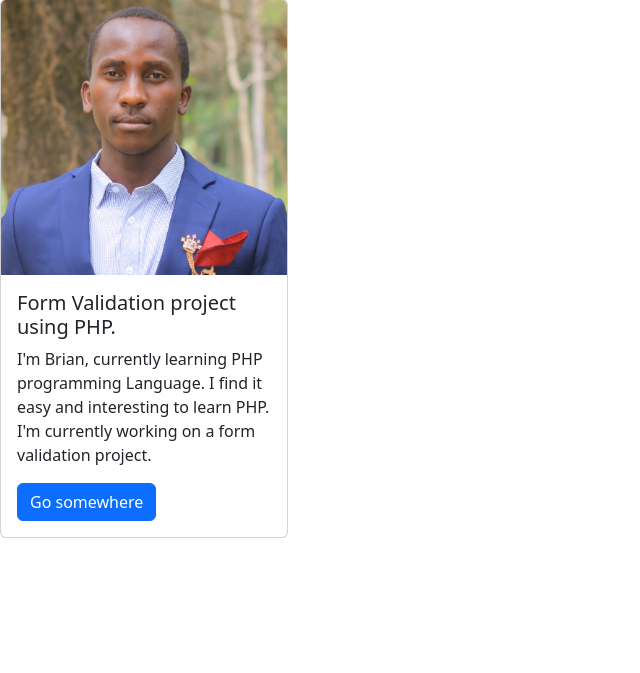
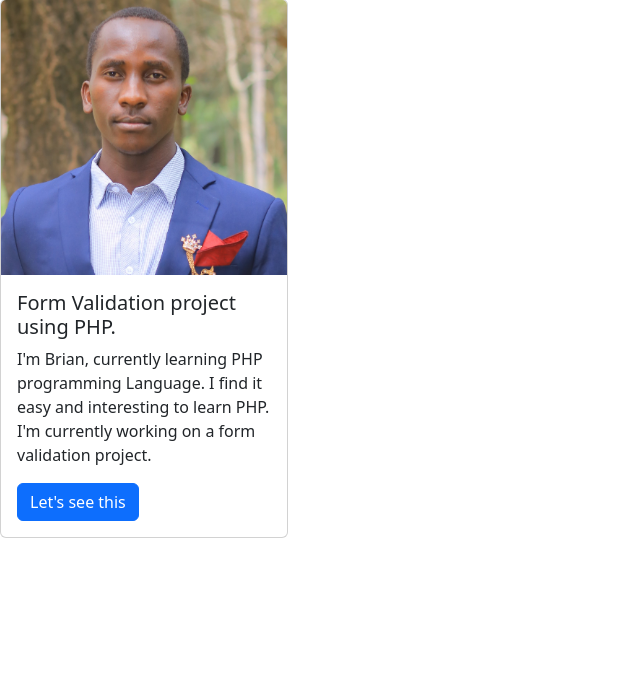
Before and after one commit to Ogola22/formValidation, a PHP site: page / in a window 1280 px wide. Shown: the part 57-730 px from the top of the page, without its empty margins (0-640 px from the left). Run offline with PHP 8.4, Linux system fonts and the light colour scheme.

Commit message:
home page

```diff
--- a/index.php
+++ b/index.php
@@ -36,7 +36,7 @@
             <div class="card-body">
                 <h5 class="card-title">Form Validation project using PHP.</h5>
                 <p class="card-text">I'm Brian, currently learning PHP programming Language. I find it easy and interesting to learn PHP. I'm currently working on a form validation project.</p>
-                <a href="#" class="btn btn-primary">Go somewhere</a>
+                <a href="register.html" class="btn btn-primary">Let's see this</a>
             </div>
         </div>
        <script src="https://cdn.jsdelivr.net/npm/bootstrap@5.2.3/dist/js/bootstrap.bundle.min.js" integrity="sha384-kenU1KFdBIe4zVF0s0G1M5b4hcpxyD9F7jL+jjXkk+Q2h455rYXK/7HAuoJl+0I4" crossorigin="anonymous"></script>
```
